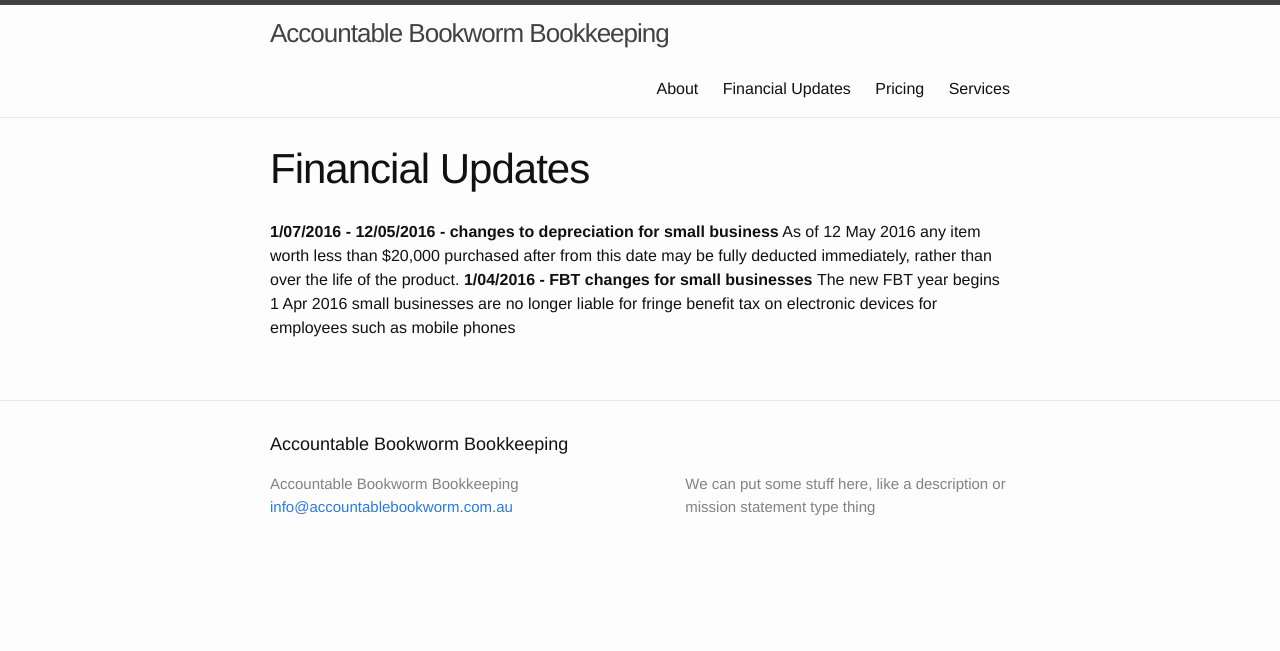
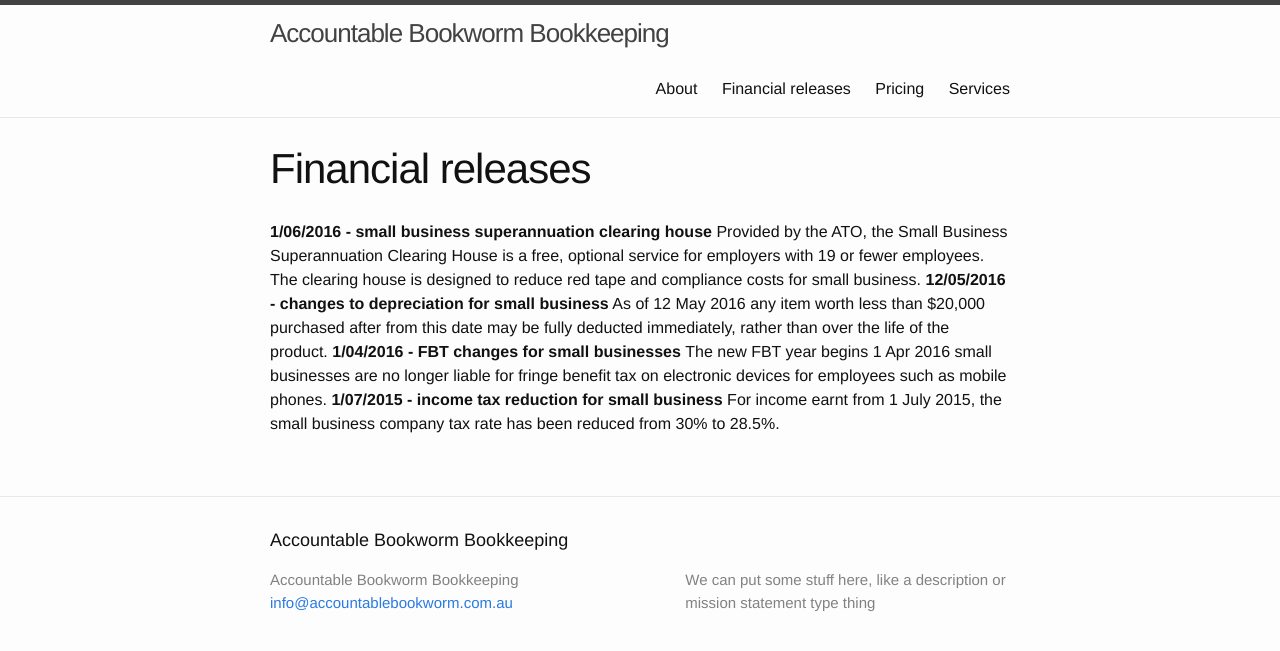
Before and after one commit to aivins/bookwormsite, a Jekyll site: the page built from index.html, in a window 1280 px wide. Shown: the top 651 px of the page. Built offline with Jekyll 4.4.1, drawn with Linux system fonts in a browser that asks for light colours.

Commit message:
Update from Forestry.io - index.html

```diff
--- a/index.html
+++ b/index.html
@@ -1,11 +1,16 @@
 ---
-title: Financial Updates
-layout: post
+title: Financial releases
+layout: page
+draft: true
 ---
-<strong>1/07/2016 - </strong>
+<strong>1/06/2016 - small business superannuation clearing house</strong>
+Provided by the ATO, the Small Business Superannuation Clearing House is a free, optional service for employers with 19 or fewer employees. The clearing house is designed to reduce red tape and compliance costs for small business.
 
 <strong>12/05/2016 - changes to depreciation for small business</strong>
 As of 12 May 2016 any item worth less than $20,000 purchased after from this date may be fully deducted immediately, rather than over the life of the product.
 
 <strong>1/04/2016 - FBT changes for small businesses </strong>
-The new FBT year begins 1 Apr 2016 small businesses are no longer liable for fringe benefit tax on electronic devices for employees such as mobile phones
+The new FBT year begins 1 Apr 2016 small businesses are no longer liable for fringe benefit tax on electronic devices for employees such as mobile phones.
+
+<strong>1/07/2015 - income tax reduction for small business</strong>
+For income earnt from 1 July 2015, the small business company tax rate has been reduced from 30% to 28.5%.
```
